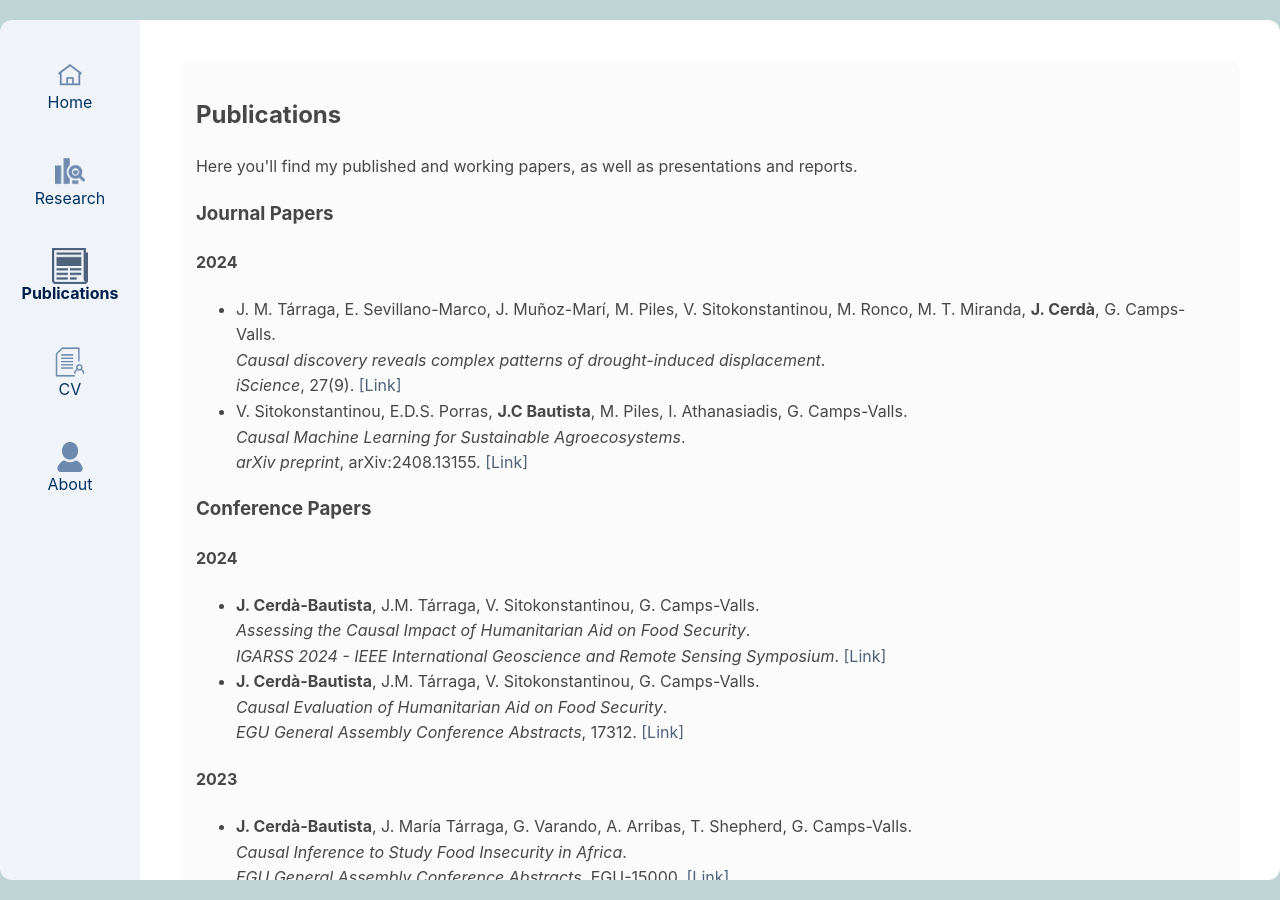
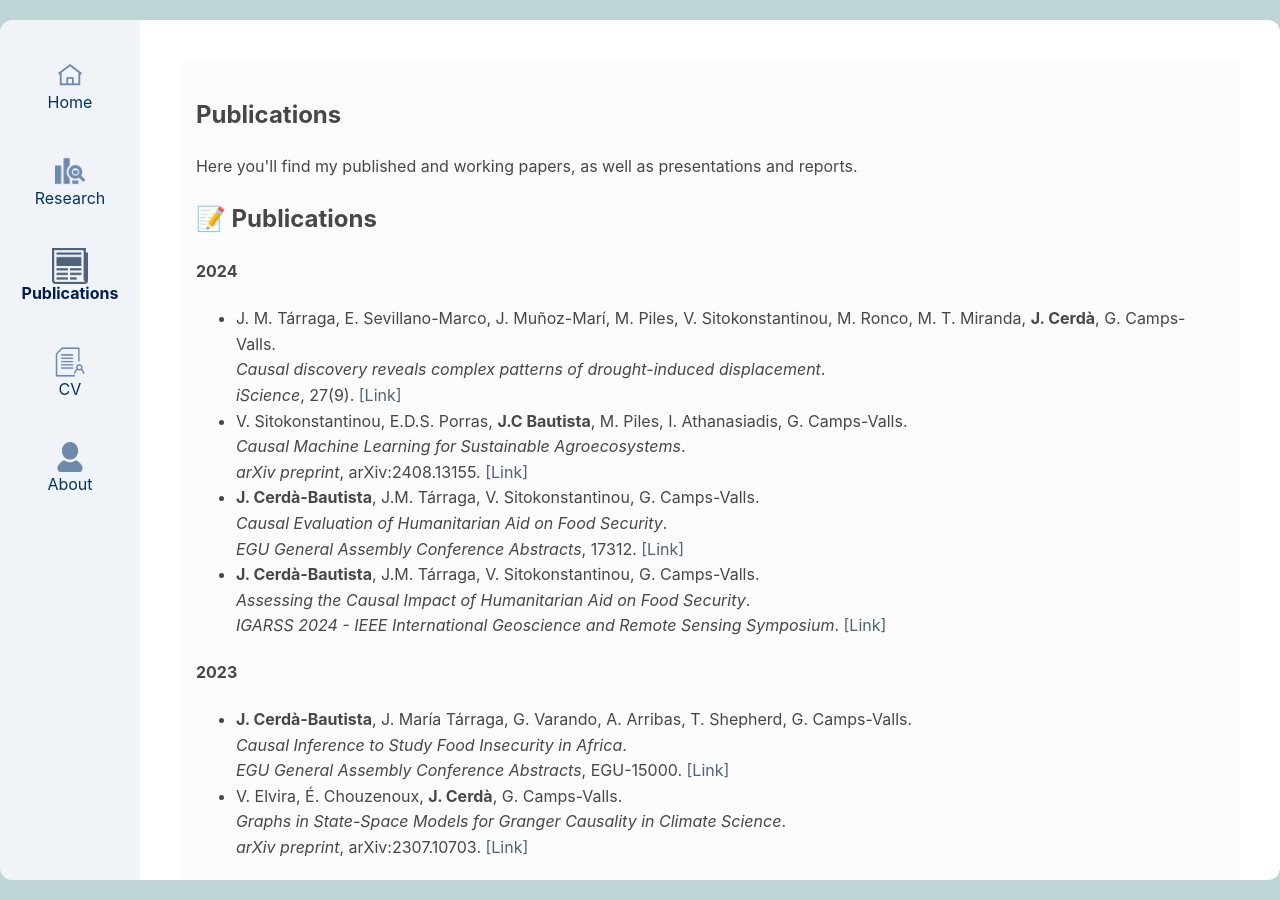
Before and after one commit to jordicbau/jordicbau.github.io, a Jekyll site: the page built from publications.md, in a window 1280 px wide. Built offline with Jekyll 4.4.1, drawn with Linux system fonts in a browser that asks for light colours.

Commit message:
Update publications.md

```diff
--- a/publications.md
+++ b/publications.md
@@ -7,7 +7,7 @@ title: Publications
 <h1>Publications</h1>
 <p>Here you'll find my published and working papers, as well as presentations and reports.</p>
 
-<h3>Journal Papers</h3>
+<h2>📝 Publications</h2>
 
 <h4>2024</h4>
 <ul>
@@ -23,23 +23,17 @@ title: Publications
     <em>arXiv preprint</em>, arXiv:2408.13155.
     <a href="https://arxiv.org/abs/2408.13155" class="publication-link" target="_blank">[Link]</a>
   </li>
-</ul>
-
-<h3>Conference Papers</h3>
-
-<h4>2024</h4>
-<ul>
+  <li>
+    <strong>J. Cerdà-Bautista</strong>, J.M. Tárraga, V. Sitokonstantinou, G. Camps-Valls.<br>
+    <em>Causal Evaluation of Humanitarian Aid on Food Security</em>.<br>
+    <em>EGU General Assembly Conference Abstracts</em>, 17312.
+    <a href="https://meetingorganizer.copernicus.org/EGU24/EGU24-17312.html?pdf" class="publication-link" target="_blank">[Link]</a>
+  </li>
   <li>
     <strong>J. Cerdà-Bautista</strong>, J.M. Tárraga, V. Sitokonstantinou, G. Camps-Valls.<br>
     <em>Assessing the Causal Impact of Humanitarian Aid on Food Security</em>.<br>
     <em>IGARSS 2024 - IEEE International Geoscience and Remote Sensing Symposium</em>.
     <a href="https://arxiv.org/abs/2310.11287" class="publication-link" target="_blank">[Link]</a>
-  </li>
-  <li>
-    <strong>J. Cerdà-Bautista</strong>, J.M. Tárraga, V. Sitokonstantinou, G. Camps-Valls.<br>
-    <em>Causal Evaluation of Humanitarian Aid on Food Security</em>.<br>
-    <em>EGU General Assembly Conference Abstracts</em>, 17312.
-    <a href="https://meetingorganizer.copernicus.org/EGU24/EGU24-17312.html?pdf" class="publication-link" target="_blank">[Link]</a>
   </li>
 </ul>
 
@@ -51,6 +45,12 @@ title: Publications
     <em>EGU General Assembly Conference Abstracts</em>, EGU-15000.
     <a href="https://meetingorganizer.copernicus.org/EGU24/EGU24-17312.html" class="publication-link" target="_blank">[Link]</a>
   </li>
+  <li>
+    V. Elvira, É. Chouzenoux, <strong>J. Cerdà</strong>, G. Camps-Valls.<br>
+    <em>Graphs in State-Space Models for Granger Causality in Climate Science</em>.<br>
+    <em>arXiv preprint</em>, arXiv:2307.10703.
+    <a href="https://arxiv.org/abs/2307.10703" class="publication-link" target="_blank">[Link]</a>
+  </li>
 </ul>
 
 </section>
```
